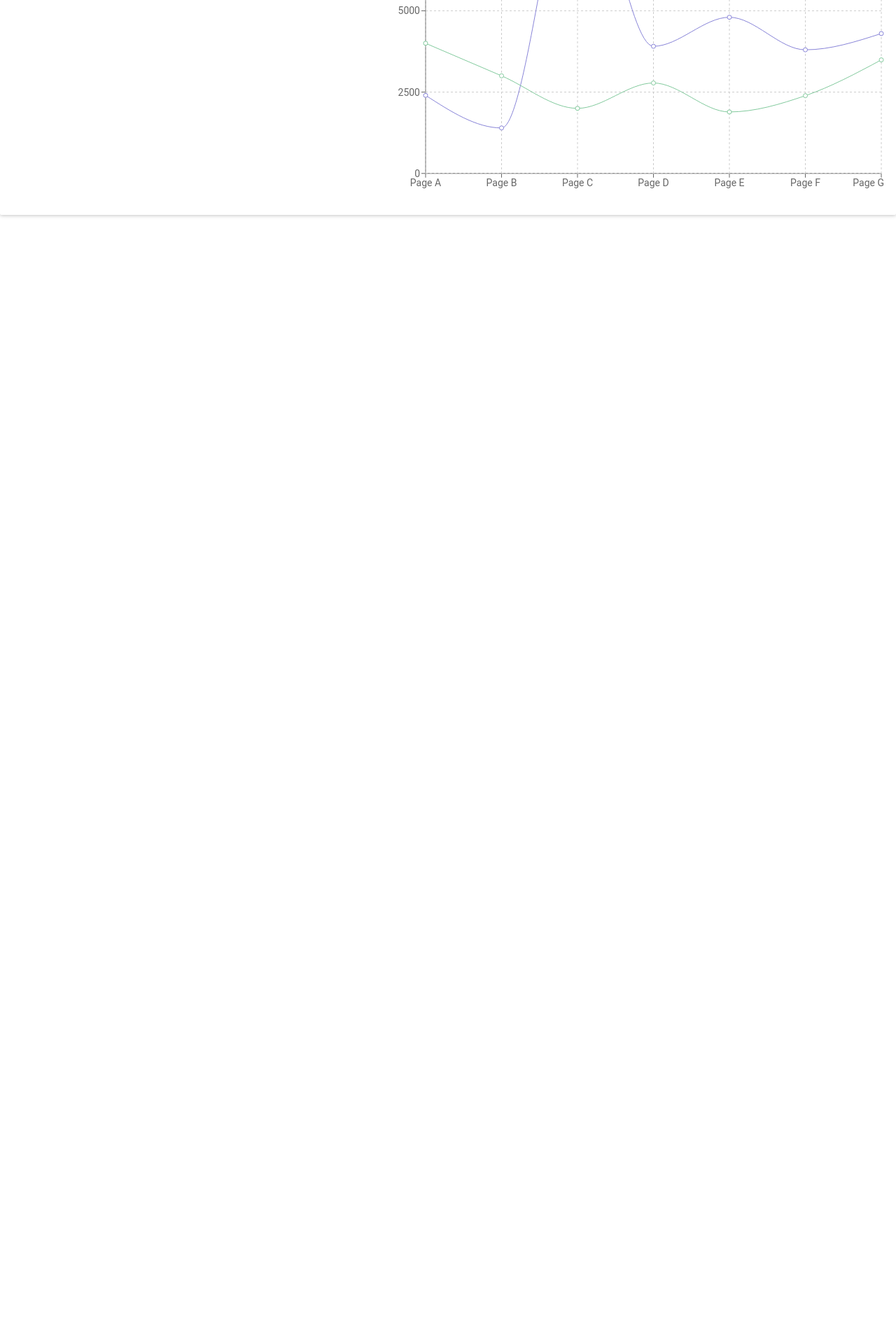
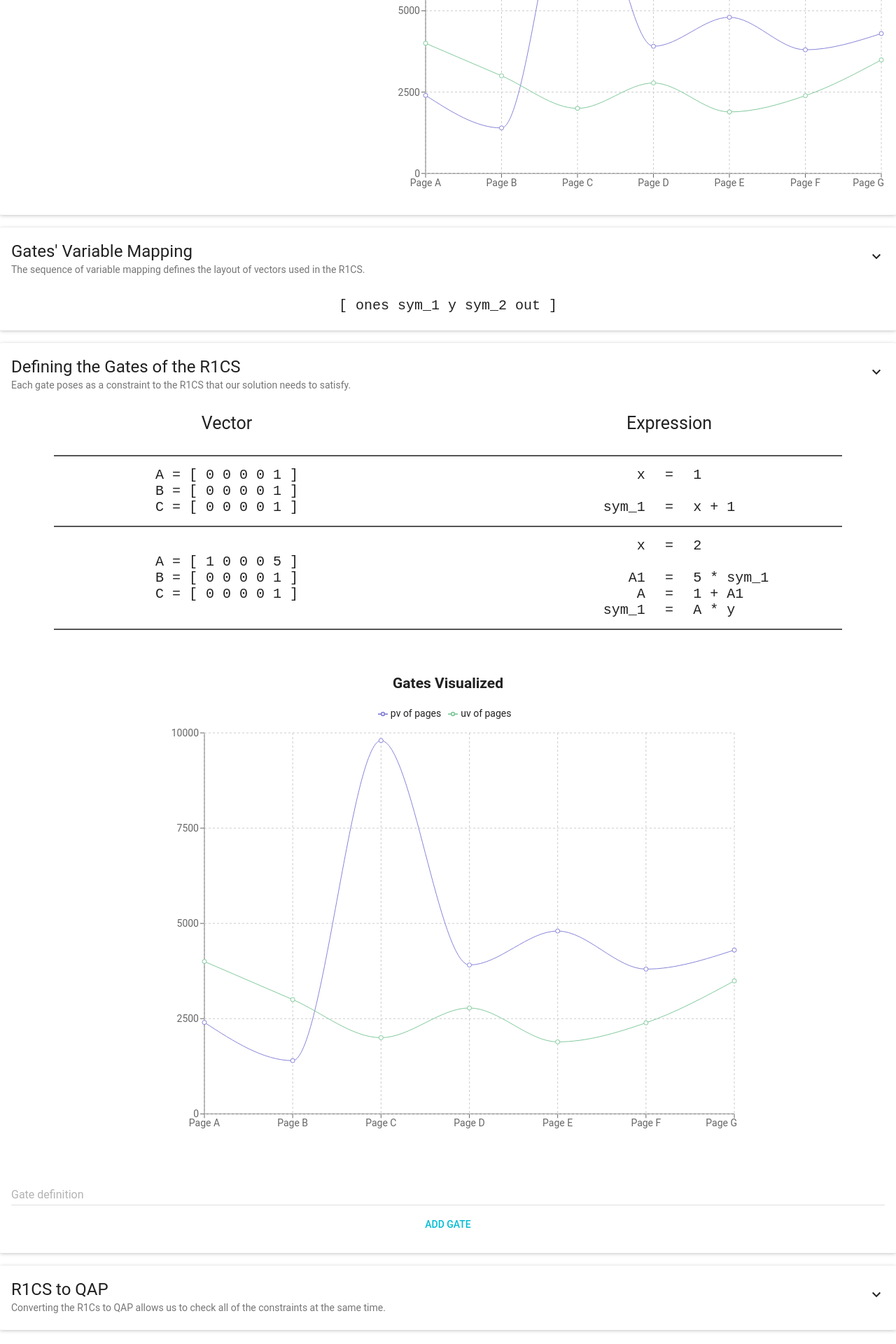
Before and after one commit to kendricktan/qap-wapp, a React (Create React App) app: page / in a window 1280 px wide. Shown: the part 442-2362 px from the top of the page at 70% size. Before the commit the page ends 800 px from the top, so only its background shows below. Built offline with nearby package versions, Linux system fonts and the light colour scheme.

Commit message:
added UI stuff

```diff
--- a/src/App.js
+++ b/src/App.js
@@ -10,27 +10,48 @@ import { LineChart, Line, XAxis, YAxis, CartesianGrid, Tooltip, Legend, Responsi
 import "./styles/app.css"
 
 const data = [
-  {name: 'Page A', uv: 4000, pv: 2400, amt: 2400},
-  {name: 'Page B', uv: 3000, pv: 1398, amt: 2210},
-  {name: 'Page C', uv: 2000, pv: 9800, amt: 2290},
-  {name: 'Page D', uv: 2780, pv: 3908, amt: 2000},
-  {name: 'Page E', uv: 1890, pv: 4800, amt: 2181},
-  {name: 'Page F', uv: 2390, pv: 3800, amt: 2500},
-  {name: 'Page G', uv: 3490, pv: 4300, amt: 2100},
+  { name: 'Page A', uv: 4000, pv: 2400, amt: 2400 },
+  { name: 'Page B', uv: 3000, pv: 1398, amt: 2210 },
+  { name: 'Page C', uv: 2000, pv: 9800, amt: 2290 },
+  { name: 'Page D', uv: 2780, pv: 3908, amt: 2000 },
+  { name: 'Page E', uv: 1890, pv: 4800, amt: 2181 },
+  { name: 'Page F', uv: 2390, pv: 3800, amt: 2500 },
+  { name: 'Page G', uv: 3490, pv: 4300, amt: 2100 },
 ];
+
+const displayVector = (v) => {
+  return v.reduce((acc, s) => acc + s + ' ', '[ ') + ']'
+}
+
+const displayEquation = (a, b) => {
+  // Where a = b
+  return (
+    <Row center='xs' style={{fontFamily: 'monospace'}}>
+      <Col xs={4} style={{textAlign: 'right'}}>{a}</Col>
+      <Col xs={1} style={{textAlign: 'center'}}>=</Col>
+      <Col xs={4} style={{textAlign: 'left'}}>{b}</Col>
+    </Row>
+  )
+}
+
+const vectorDisplayStyle = {
+  textAlign: 'center',
+  fontSize: '20px',
+  fontFamily: 'monospace'
+}
 
 class FlattenCard extends Component {
   render() {
     return (
       <Card>
         <CardTitle
-          title="Flattening Expressions and Statements"
-          subtitle="Converts arbitrary statements and expressions into a sequence of statements."
+          title="Flattening Expressions and Statements into Gates"
+          subtitle="Converts arbitrary statements and expressions into a sequence of statements (a.k.a Logic gates)."
           actAsExpander={true}
           showExpandableButton={true}
         />
         <CardText expandable={true}>
-          These sequence of statements are of two forms:<br/>
+          These sequence of statements are of two forms:<br />
           <ul>
             <li>
               <code>x = y</code> (where <code>y</code> can be a variable or a number)
@@ -43,27 +64,148 @@ class FlattenCard extends Component {
         <CardText>
           <Row>
             <Col xs={5}>
-              <div style={{width: '100%'}}> <TextField style={{width: '75%'}} hintText="y = x * x"/> <FlatButton style={{width: '10%'}} label="Remove" secondary={true} /> </div>
-              <div style={{width: '100%'}}> <TextField style={{width: '75%'}} hintText="y = x * x"/> <FlatButton style={{width: '10%'}} label="Remove" secondary={true} /> </div>
-              <div style={{width: '100%'}}> <TextField style={{width: '75%'}} hintText="y = x * x"/> <FlatButton style={{width: '10%'}} label="Remove" secondary={true} /> </div>
-              <br/>
-              <FlatButton fullWidth={true} label="Add Expression" primary={true}/>
+              <div style={{ width: '100%' }}> <TextField style={{ width: '75%' }} hintText="y = x * x" /> <FlatButton style={{ width: '10%' }} label="Remove" secondary={true} /> </div>
+              <div style={{ width: '100%' }}> <TextField style={{ width: '75%' }} hintText="y = x * x" /> <FlatButton style={{ width: '10%' }} label="Remove" secondary={true} /> </div>
+              <div style={{ width: '100%' }}> <TextField style={{ width: '75%' }} hintText="y = x * x" /> <FlatButton style={{ width: '10%' }} label="Remove" secondary={true} /> </div>
+              <br />
+              <FlatButton fullWidth={true} label="Add Expression" primary={true} />
             </Col>
             <Col xs={7}>
-              <ResponsiveContainer height='100%' width='100%' aspect={4.0/3.0}>
+              <ResponsiveContainer height='100%' width='100%' aspect={4.0 / 3.0}>
                 <LineChart data={data}>
                   <XAxis dataKey="name" />
                   <YAxis />
                   <CartesianGrid strokeDasharray="3 3" />
                   <Tooltip />
-                  <Legend verticalAlign="top" height={36}/>
+                  <Legend verticalAlign="top" height={36} />
                   <Line name="pv of pages" type="monotone" dataKey="pv" stroke="#8884d8" />
                   <Line name="uv of pages" type="monotone" dataKey="uv" stroke="#82ca9d" />
                 </LineChart>
               </ResponsiveContainer>
             </Col>
           </Row>
+        </CardText>
+      </Card>
+    )
+  }
+}
 
+class GatesVariableMappingCard extends Component {
+  render() {
+    return (
+      <Card>
+        <CardTitle
+          title="Gates' Variable Mapping"
+          subtitle="The sequence of variable mapping defines the layout of vectors used in the R1CS."
+          actAsExpander={true}
+          showExpandableButton={true}
+        />
+        <CardText expandable={true}>
+          For more information, check out <a href="https://medium.com/@VitalikButerin/quadratic-arithmetic-programs-from-zero-to-hero-f6d558cea649">Vitalik's Post</a> under the section <strong>'Gates to R1CS'</strong>
+        </CardText>
+        <CardText style={vectorDisplayStyle}>
+          {
+            displayVector(['ones', 'sym_1', 'y', 'sym_2', 'out'])
+          }
+        </CardText>
+      </Card>
+    )
+  }
+}
+
+class GatesDefinitionCard extends Component {
+  render() {
+    return (
+      <Card>
+        <CardTitle
+          title="Defining the Gates of the R1CS"
+          subtitle="Each gate poses as a constraint to the R1CS that our solution needs to satisfy."
+          actAsExpander={true}
+          showExpandableButton={true}
+        />
+        <CardText expandable={true}>
+          The R1CS is a group of 3 vectors <code>A, B, C</code>. And the solution to an R1CS vector is <code>S</code>, where <code>S</code> must satisfy the equation:
+          <ul>
+            <li><code>(S . A) * (S . B) - (S . C) = 0</code></li>
+          </ul>
+        </CardText>
+        <CardText>
+          <Row style={{fontSize: '25px', textAlign: 'center'}}>
+            <Col xs={6}>Vector</Col>
+            <Col xs={6}>Expression</Col>
+          </Row><br/>
+          <hr/>
+          <Row middle="xs" style={vectorDisplayStyle}>
+            <Col xs={6}>
+              A = {displayVector([0, 0, 0, 0, 1])}<br/>
+              B = {displayVector([0, 0, 0, 0, 1])}<br/>
+              C = {displayVector([0, 0, 0, 0, 1])}<br/>
+            </Col>
+            <Col xs={6}>
+              { displayEquation('x', '1') } <br/>
+              { displayEquation('sym_1', 'x + 1')}
+            </Col>
+          </Row>
+          <hr/>
+          <Row middle="xs" style={vectorDisplayStyle}>
+            <Col xs={6}>
+              A = {displayVector([1, 0, 0, 0, 5])}<br/>
+              B = {displayVector([0, 0, 0, 0, 1])}<br/>
+              C = {displayVector([0, 0, 0, 0, 1])}<br/>
+            </Col>
+            <Col xs={6}>
+              { displayEquation('x', '2') } <br/>
+              { displayEquation('A1', '5 * sym_1') }
+              { displayEquation('A', '1 + A1') }
+              { displayEquation('sym_1', 'A * y') }
+            </Col>
+          </Row>
+          <hr/>
+        </CardText>
+        <CardText>
+          <Row center="xs">
+            <Col xs={8}>
+              <h2>Gates Visualized</h2>
+              <ResponsiveContainer height='100%' width='100%' aspect={4.0 / 3.0}>
+                <LineChart data={data}>
+                  <XAxis dataKey="name" />
+                  <YAxis />
+                  <CartesianGrid strokeDasharray="3 3" />
+                  <Tooltip />
+                  <Legend verticalAlign="top" height={36} />
+                  <Line name="pv of pages" type="monotone" dataKey="pv" stroke="#8884d8" />
+                  <Line name="uv of pages" type="monotone" dataKey="uv" stroke="#82ca9d" />
+                </LineChart>
+              </ResponsiveContainer>
+            </Col>
+          </Row>
+        </CardText>
+        <CardText>
+          <TextField
+            floatingLabelText="Gate definition"
+            hintText="y = 5 * sym_1; sym_2 = y + x"
+            errorText=''
+            fullWidth={true}
+          />
+          <FlatButton fullWidth={true} label="Add Gate" primary={true}/>
+        </CardText>
+      </Card>
+    )
+  }
+}
+
+class R1CSToQAPCard extends Component {
+  render() {
+    return (
+      <Card>
+        <CardTitle
+          title='R1CS to QAP'
+          subtitle='Converting the R1Cs to QAP allows us to check all of the constraints at the same time.'
+          actAsExpander={true}
+          showExpandableButton={true}
+        />
+        <CardText expandable={true}>
+          This transformation is achieved using <i>Lagrange Interpolation</i>. <a href="https://www.youtube.com/watch?v=vAgKE5wvR4Y">You can find out more about Lagrange Interpolation here</a>
         </CardText>
       </Card>
     )
@@ -75,11 +217,14 @@ class App extends Component {
     return (
       <div>
         <AppBar
-            showMenuIconButton={false}
-            title="A Visual Anatomy of Quadratic Arithmetic Programs"
-          />
-        <div style={{margin: '20px auto 20px auto', maxWidth: '1300px'}}>
-          <FlattenCard/>
+          showMenuIconButton={false}
+          title="A Visual Anatomy of Quadratic Arithmetic Programs"
+        />
+        <div style={{ margin: '20px auto 20px auto', maxWidth: '1300px' }}>
+          <FlattenCard /> <br />
+          <GatesVariableMappingCard /> <br />
+          <GatesDefinitionCard /> <br/>
+          <R1CSToQAPCard/>
         </div>
       </div>
     );
--- a/src/styles/app.css
+++ b/src/styles/app.css
@@ -8,3 +8,10 @@ code {
     padding: 0.05em 0.5em;
     background: #f4f4f4;
 }
+
+hr {
+    width: 90%;
+    margin-top: 15px;
+    margin-bottom: 15px;
+    border: 1px solid #555555;
+}
--- a/src/utils/QAP.js
+++ b/src/utils/QAP.js
@@ -100,7 +100,7 @@ const r1csToQap = (A: matrix, B: matrix, C: matrix): [matrix, matrix, matrix, po
 
     // Z = (x - 1) * (x - 2) ... (x - N) where N is the length of the polynomial
     const Z: polynomial = Array.from({length: transpose(A)[0].length}, (_, i) => i + 1)
-                   .reduce((acc, x) => multiplyPoly(acc, [-x, 1]), [1])
+                               .reduce((acc, x) => multiplyPoly(acc, [-x, 1]), [1])
 
     return [newA, newB, newC, Z]
 }
```
